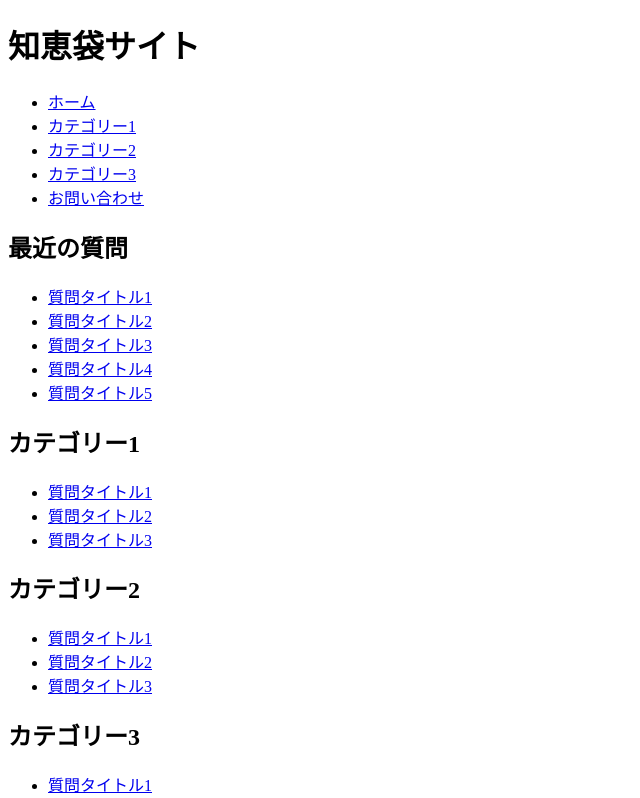
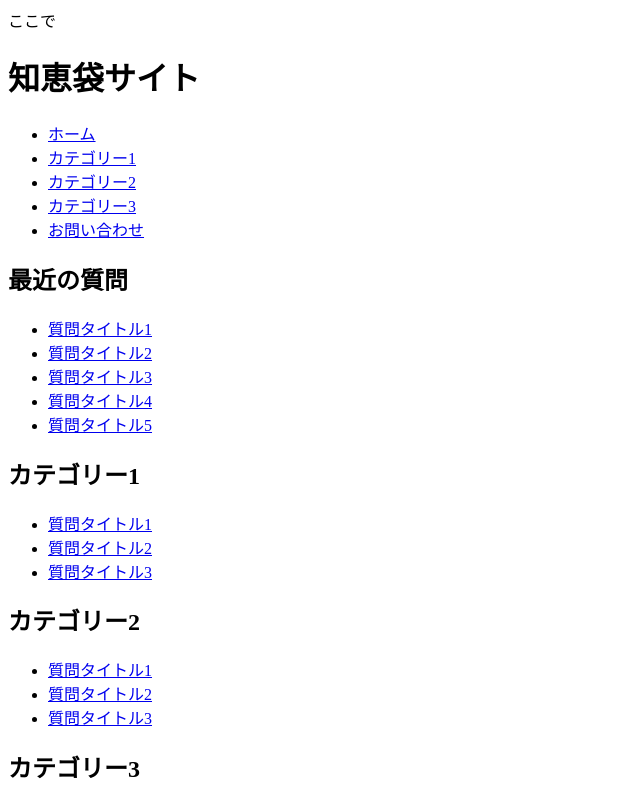
Before and after one commit to SI22/SI22.github.io, a plain HTML site: page index.html in a window 1280 px wide. Shown: the top 798 px of the page, without its empty margins (0-640 px from the left). Drawn offline with Linux system fonts and the light colour scheme.

Commit message:
Update index.html

```diff
--- a/index.html
+++ b/index.html
@@ -12,6 +12,7 @@
 
   </head>
   <body>
+    <a herf="./site.math">ここで</a>
     <header>
       <h1>知恵袋サイト</h1>
       <nav>
```
